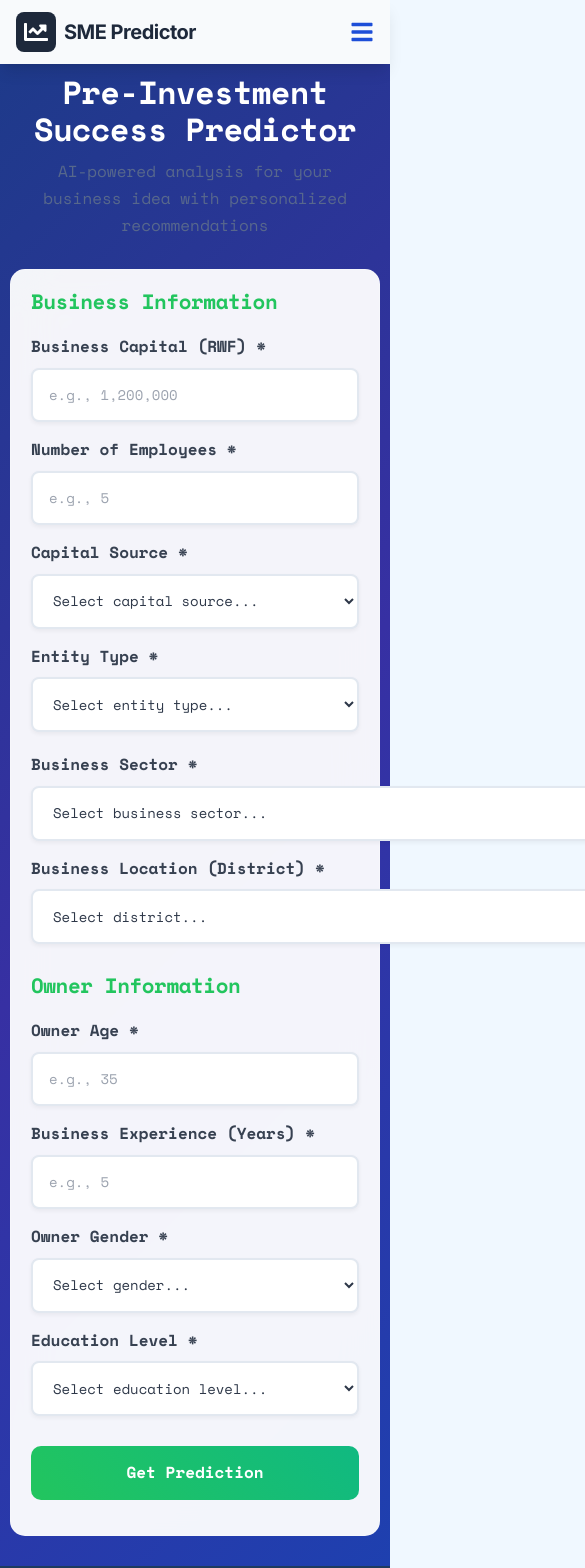
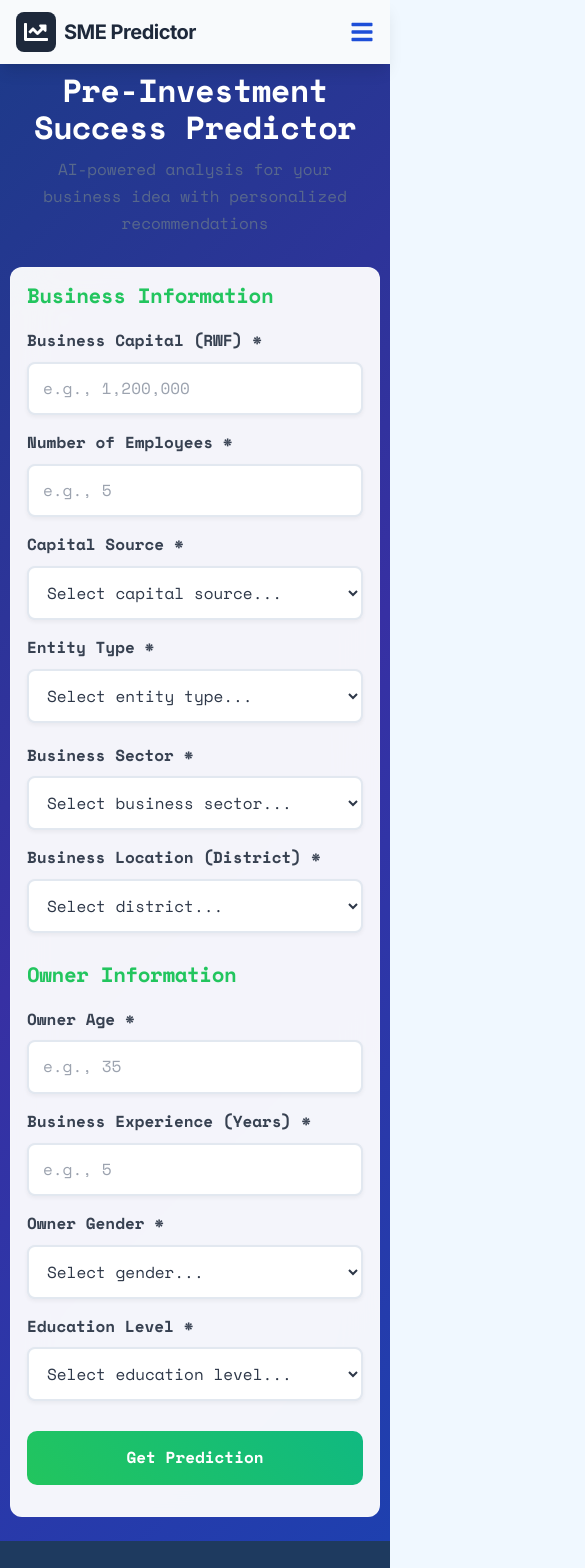
Before and after one commit to Bfestus/SMEs_predictor_final, a React (Create React App) app in the folder frontend/: page /predictor/pre-investment in a window 390 px wide. Shown: the top 1568 px of the page, 585 px wide, since content can reach past the window. Built offline with nearby package versions, Linux system fonts and the light colour scheme.

Commit message:
change colors and make it more responsive

```diff
--- a/frontend/src/pages/ExistingBusinessPage.js
+++ b/frontend/src/pages/ExistingBusinessPage.js
@@ -66,9 +66,9 @@ const ExistingBusinessPage = () => {
   const [showError, setShowError] = useState(false);
   const [windowWidth, setWindowWidth] = useState(typeof window !== 'undefined' ? window.innerWidth : 1200);
 
-  // Responsive design helpers
-  const isMobile = windowWidth <= 768;
-  const isTablet = windowWidth <= 1024 && windowWidth > 768;
+  // Responsive design helpers - adjusted for better mobile detection
+  const isMobile = windowWidth <= 480; // Covers most mobile devices including iPhone 12 Pro (390px)
+  const isTablet = windowWidth <= 1024 && windowWidth > 480;
   const isDesktop = windowWidth > 1024;
 
   // Handle window resize for responsive design
--- a/frontend/src/pages/PreInvestmentPage.js
+++ b/frontend/src/pages/PreInvestmentPage.js
@@ -71,10 +71,33 @@ const PreInvestmentPage = () => {
     return () => window.removeEventListener('resize', handleResize);
   }, []);
 
-  // Responsive helpers
-  const isMobile = windowWidth <= 768;
-  const isTablet = windowWidth <= 1024 && windowWidth > 768;
+  // Responsive helpers - adjusted for better mobile detection
+  const isMobile = windowWidth <= 480; // Covers most mobile devices including iPhone 12 Pro (390px)
+  const isTablet = windowWidth <= 1024 && windowWidth > 480;
   const isDesktop = windowWidth > 1024;
+
+  // Common input style for consistent mobile-friendly inputs
+  const inputStyle = {
+    padding: isMobile ? '12px 14px' : '14px 16px',
+    border: '2px solid #e2e8f0',
+    borderRadius: '8px',
+    background: '#ffffff',
+    color: '#2d3748',
+    fontFamily: "'Space Mono', monospace",
+    fontSize: isMobile ? '16px' : '14px', // 16px prevents zoom on iOS
+    outline: 'none',
+    transition: 'border-color 0.2s ease',
+    boxShadow: '0 2px 4px rgba(0, 0, 0, 0.05)',
+    width: '100%',
+    boxSizing: 'border-box',
+    minHeight: isMobile ? '44px' : 'auto' // iOS touch target minimum
+  };
+
+  // Select style (same as input but with cursor pointer)
+  const selectStyle = {
+    ...inputStyle,
+    cursor: 'pointer'
+  };
 
   const capitalSources = [
     'Personal Savings', 'Bank Loan', 'Business Partner', 'Microfinance',
@@ -570,11 +593,15 @@ const PreInvestmentPage = () => {
       background: 'linear-gradient(135deg, #1e3a8a 0%, #3730a3 50%, #1e40af 100%)',
       color: 'white',
       minHeight: '100vh',
-      padding: isMobile ? '10px' : isTablet ? '15px' : '20px'
+      padding: isMobile ? '8px' : isTablet ? '15px' : '20px',
+      width: '100%',
+      boxSizing: 'border-box'
     }}>
       <div style={{
-        maxWidth: isMobile ? '100%' : isTablet ? '95%' : '1200px',
-        margin: '0 auto'
+        maxWidth: isMobile ? 'calc(100% - 4px)' : isTablet ? '95%' : '1200px',
+        margin: '0 auto',
+        width: '100%',
+        boxSizing: 'border-box'
       }}>
         {/* Header */}
         <div style={{ textAlign: 'center', marginBottom: isMobile ? '30px' : '40px' }}>
@@ -599,12 +626,14 @@ const PreInvestmentPage = () => {
         <div style={{
           background: 'rgba(255, 255, 255, 0.95)',
           backdropFilter: 'blur(20px)',
-          borderRadius: isMobile ? '15px' : '20px',
-          padding: isMobile ? '20px' : isTablet ? '30px' : '40px',
-          marginBottom: isMobile ? '20px' : '30px',
+          borderRadius: isMobile ? '12px' : '20px',
+          padding: isMobile ? '16px' : isTablet ? '30px' : '40px',
+          marginBottom: isMobile ? '16px' : '30px',
           border: '1px solid rgba(255, 255, 255, 0.2)',
           width: '100%',
-          boxSizing: 'border-box'
+          boxSizing: 'border-box',
+          minWidth: 0,
+          overflow: 'hidden'
         }}>
           <form onSubmit={handleSubmit}>
             {/* Business Information Section */}
@@ -636,18 +665,7 @@ const PreInvestmentPage = () => {
                     onChange={handleInputChange}
                     required
                     placeholder="e.g., 1,200,000"
-                    style={{
-                      padding: '14px 16px',
-                      border: '2px solid #e2e8f0',
-                      borderRadius: '8px',
-                      background: '#ffffff',
-                      color: '#2d3748',
-                      fontFamily: "'Space Mono', monospace",
-                      fontSize: '14px',
-                      outline: 'none',
-                      transition: 'border-color 0.2s ease',
-                      boxShadow: '0 2px 4px rgba(0, 0, 0, 0.05)'
-                    }}
+                    style={inputStyle}
                   />
                 </div>
 
@@ -662,18 +680,7 @@ const PreInvestmentPage = () => {
                     onChange={handleInputChange}
                     required
                     placeholder="e.g., 5"
-                    style={{
-                      padding: '14px 16px',
-                      border: '2px solid #e2e8f0',
-                      borderRadius: '8px',
-                      background: '#ffffff',
-                      color: '#2d3748',
-                      fontFamily: "'Space Mono', monospace",
-                      fontSize: '14px',
-                      outline: 'none',
-                      transition: 'border-color 0.2s ease',
-                      boxShadow: '0 2px 4px rgba(0, 0, 0, 0.05)'
-                    }}
+                    style={inputStyle}
                   />
                 </div>
 
@@ -686,19 +693,7 @@ const PreInvestmentPage = () => {
                     value={formData.capital_source}
                     onChange={handleInputChange}
                     required
-                    style={{
-                      padding: '14px 16px',
-                      border: '2px solid #e2e8f0',
-                      borderRadius: '8px',
-                      background: '#ffffff',
-                      color: '#2d3748',
-                      fontFamily: "'Space Mono', monospace",
-                      fontSize: '14px',
-                      outline: 'none',
-                      transition: 'border-color 0.2s ease',
-                      boxShadow: '0 2px 4px rgba(0, 0, 0, 0.05)',
-                      cursor: 'pointer'
-                    }}
+                    style={selectStyle}
                   >
                     <option value="">Select capital source...</option>
                     {capitalSources.map(source => (
@@ -718,19 +713,7 @@ const PreInvestmentPage = () => {
                     value={formData.entity_type}
                     onChange={handleInputChange}
                     required
-                    style={{
-                      padding: '14px 16px',
-                      border: '2px solid #e2e8f0',
-                      borderRadius: '8px',
-                      background: '#ffffff',
-                      color: '#2d3748',
-                      fontFamily: "'Space Mono', monospace",
-                      fontSize: '14px',
-                      outline: 'none',
-                      transition: 'border-color 0.2s ease',
-                      boxShadow: '0 2px 4px rgba(0, 0, 0, 0.05)',
-                      cursor: 'pointer'
-                    }}
+                    style={selectStyle}
                   >
                     <option value="">Select entity type...</option>
                     {entityTypes.map(type => (
@@ -757,19 +740,7 @@ const PreInvestmentPage = () => {
                     value={formData.business_sector}
                     onChange={handleInputChange}
                     required
-                    style={{
-                      padding: '14px 16px',
-                      border: '2px solid #e2e8f0',
-                      borderRadius: '8px',
-                      background: '#ffffff',
-                      color: '#2d3748',
-                      fontFamily: "'Space Mono', monospace",
-                      fontSize: '14px',
-                      outline: 'none',
-                      transition: 'border-color 0.2s ease',
-                      boxShadow: '0 2px 4px rgba(0, 0, 0, 0.05)',
-                      cursor: 'pointer'
-                    }}
+                    style={selectStyle}
                   >
                     <option value="">Select business sector...</option>
                     {businessSectors.map(sector => (
@@ -789,19 +760,7 @@ const PreInvestmentPage = () => {
                     value={formData.business_location}
                     onChange={handleInputChange}
                     required
-                    style={{
-                      padding: '14px 16px',
-                      border: '2px solid #e2e8f0',
-                      borderRadius: '8px',
-                      background: '#ffffff',
-                      color: '#2d3748',
-                      fontFamily: "'Space Mono', monospace",
-                      fontSize: '14px',
-                      outline: 'none',
-                      transition: 'border-color 0.2s ease',
-                      boxShadow: '0 2px 4px rgba(0, 0, 0, 0.05)',
-                      cursor: 'pointer'
-                    }}
+                    style={selectStyle}
                   >
                     <option value="">Select district...</option>
                     {businessLocations.map(location => (
@@ -845,18 +804,7 @@ const PreInvestmentPage = () => {
                     min="18"
                     max="80"
                     placeholder="e.g., 35"
-                    style={{
-                      padding: '14px 16px',
-                      border: '2px solid #e2e8f0',
-                      borderRadius: '8px',
-                      background: '#ffffff',
-                      color: '#2d3748',
-                      fontFamily: "'Space Mono', monospace",
-                      fontSize: '14px',
-                      outline: 'none',
-                      transition: 'border-color 0.2s ease',
-                      boxShadow: '0 2px 4px rgba(0, 0, 0, 0.05)'
-                    }}
+                    style={inputStyle}
                   />
                 </div>
 
@@ -873,18 +821,7 @@ const PreInvestmentPage = () => {
                     min="0"
                     max="50"
                     placeholder="e.g., 5"
-                    style={{
-                      padding: '14px 16px',
-                      border: '2px solid #e2e8f0',
-                      borderRadius: '8px',
-                      background: '#ffffff',
-                      color: '#2d3748',
-                      fontFamily: "'Space Mono', monospace",
-                      fontSize: '14px',
-                      outline: 'none',
-                      transition: 'border-color 0.2s ease',
-                      boxShadow: '0 2px 4px rgba(0, 0, 0, 0.05)'
-                    }}
+                    style={inputStyle}
                   />
                 </div>
 
@@ -897,19 +834,7 @@ const PreInvestmentPage = () => {
                     value={formData.owner_gender}
                     onChange={handleInputChange}
                     required
-                    style={{
-                      padding: '14px 16px',
-                      border: '2px solid #e2e8f0',
-                      borderRadius: '8px',
-                      background: '#ffffff',
-                      color: '#2d3748',
-                      fontFamily: "'Space Mono', monospace",
-                      fontSize: '14px',
-                      outline: 'none',
-                      transition: 'border-color 0.2s ease',
-                      boxShadow: '0 2px 4px rgba(0, 0, 0, 0.05)',
-                      cursor: 'pointer'
-                    }}
+                    style={selectStyle}
                   >
                     <option value="">Select gender...</option>
                     <option value="M" style={{ background: '#ffffff', color: '#2d3748' }}>Male</option>
@@ -926,19 +851,7 @@ const PreInvestmentPage = () => {
                     value={formData.education_level_numeric}
                     onChange={handleInputChange}
                     required
-                    style={{
-                      padding: '14px 16px',
-                      border: '2px solid #e2e8f0',
-                      borderRadius: '8px',
-                      background: '#ffffff',
-                      color: '#2d3748',
-                      fontFamily: "'Space Mono', monospace",
-                      fontSize: '14px',
-                      outline: 'none',
-                      transition: 'border-color 0.2s ease',
-                      boxShadow: '0 2px 4px rgba(0, 0, 0, 0.05)',
-                      cursor: 'pointer'
-                    }}
+                    style={selectStyle}
                   >
                     <option value="">Select education level...</option>
                     {educationLevels.map(level => (
```
